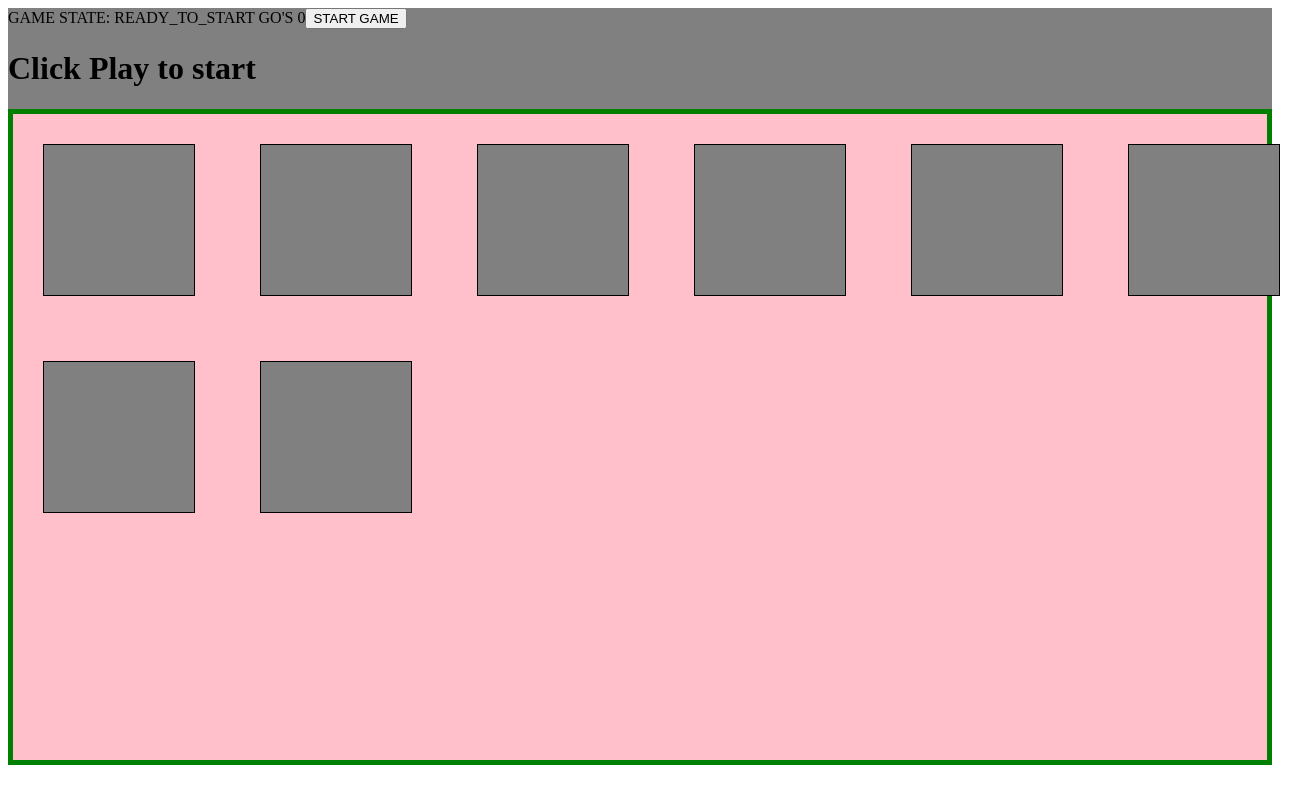
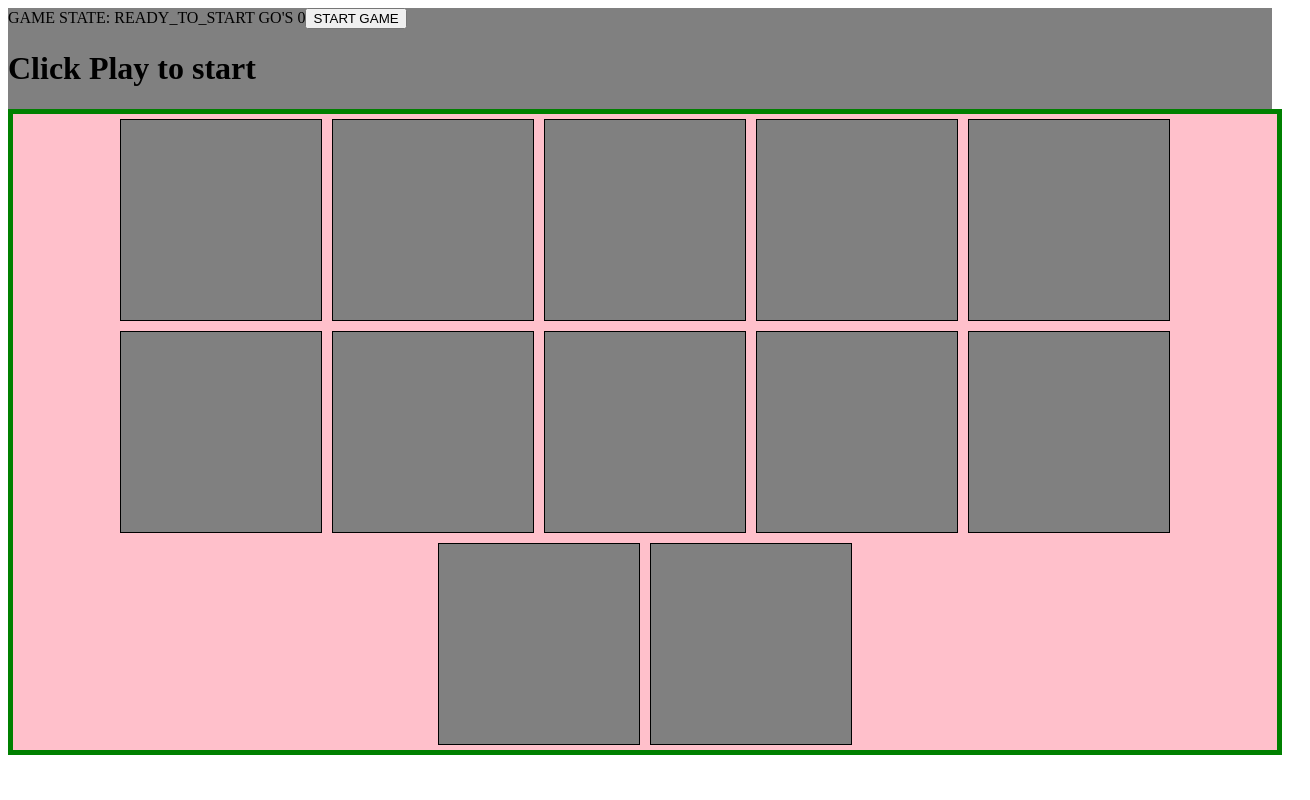
Before and after one commit to samthidny/pairs-game, an Angular app: page / in a window 1280 px wide. Shown: the whole page, 1310 px wide, since content can reach past the window. Built offline with nearby package versions, Linux system fonts and the light colour scheme.

Commit message:
initial media query

```diff
--- a/src/app/card/card.component.css
+++ b/src/app/card/card.component.css
@@ -1,15 +1,39 @@
 .app-card {
-    width: 150px;
-    height:150px;
     border: 1px solid black;
-    margin: 30px;
-    /* float: left; */
+    margin: 5px;
 }
 
-img {
-    width: 150px;
-    height: 150px;
+@media only screen and (min-width: 400px) {
+
+    .app-card {
+        width: 20px;
+        height: 20px;
+    }
+
 }
+
+@media only screen and (min-width: 800px) {
+
+    .app-card {
+        width: 120px;
+        height: 120px;
+    }
+
+}
+
+@media only screen and (min-width: 1200px) {
+
+    .app-card {
+        width: 200px;
+        height: 200px;
+    }
+
+}
+
+
+
+
+
 
 .revealed {
     background-color: green;
--- a/src/app/game.service.ts
+++ b/src/app/game.service.ts
@@ -17,7 +17,7 @@ export class GameService {
   card1: CardData;
   card2: CardData;
   score: number = 0;
-  numPairs: number = 4;
+  numPairs: number = 6;
   gos: number = 0;
 
   @Output() stateChange: EventEmitter<any> = new EventEmitter();
--- a/src/app/table/table.component.css
+++ b/src/app/table/table.component.css
@@ -1,10 +1,10 @@
 
 .table-holder {
     background-color: pink;
-    display: grid;
-    grid-template-columns: repeat(6, 1fr);
-    grid-template-rows: repeat(3, 1fr);
-    grid-column-gap: 5px;
-    grid-row-gap: 5px;
+    display: flex;
+    flex-wrap: wrap;
+    justify-content: center;
+    width: 100%;
+    flex-grow: 1;
 
 }
```
